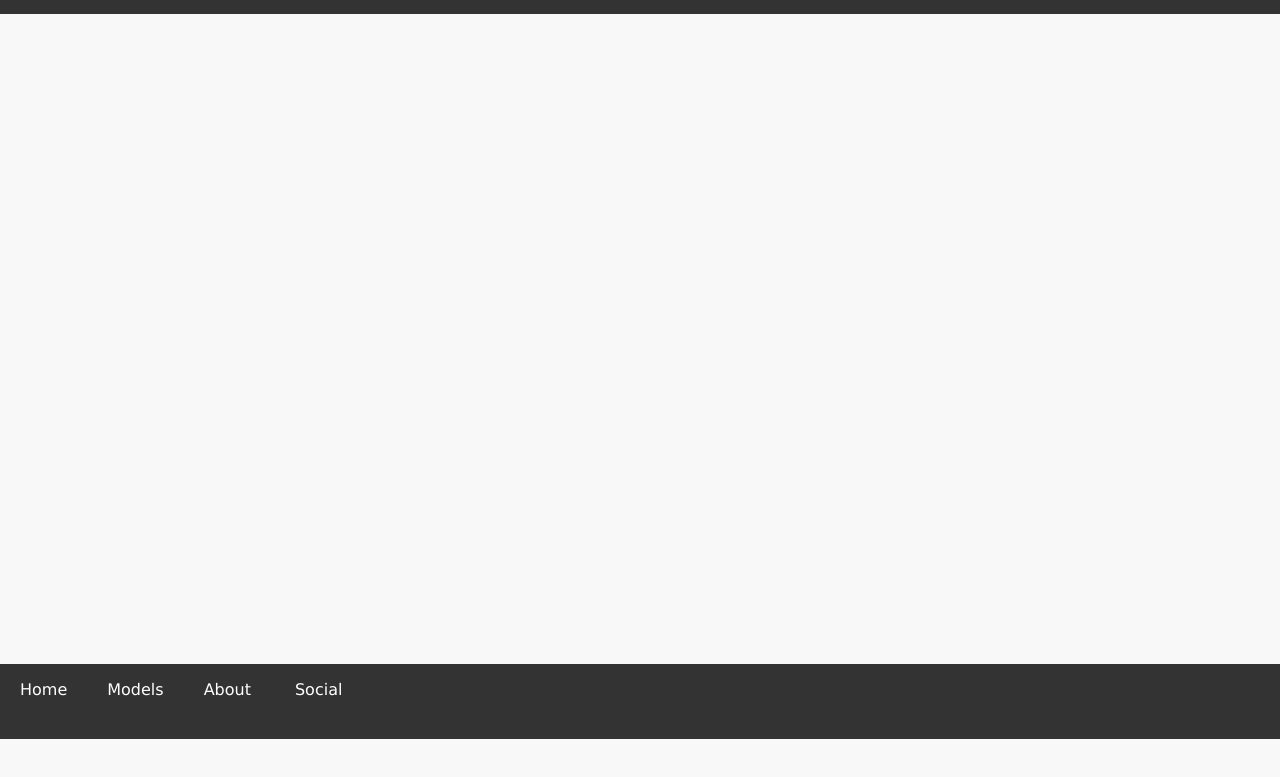
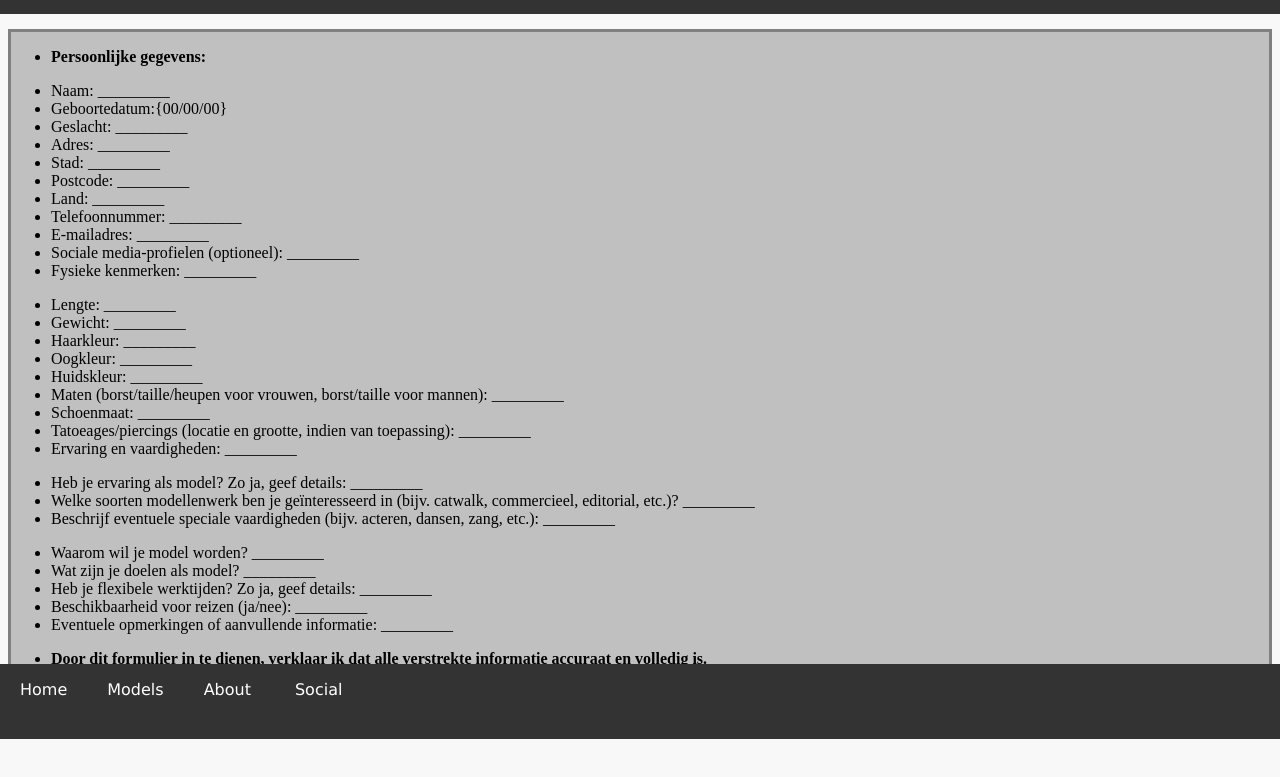
Before and after one commit to FynnVito123/Eindopdracht, a plain HTML site: page social.html in a window 1280 px wide. Shown: the part 61-838 px from the top of the page. Before the commit the page ends 800 px from the top, so only its background shows below. Drawn offline with Linux system fonts and the light colour scheme.

Commit message:
Latest updates

```diff
--- a/css/style.css
+++ b/css/style.css
@@ -135,3 +135,33 @@ body {
 .dropdown:hover .dropbtn {
     box-shadow: 0px 8px 16px 0px rgba(244, 243, 243, 0.2);
 }
+a.icon {
+    position: absolute;
+    color: grey;
+    margin-right: 0;
+    margin-left: 80%;
+    margin-top: 30%;
+}
+a.icon:hover {
+    color: blue;
+    -ms-transform: scale(1.1);
+    /* IE 9 */
+    -webkit-transform: scale(1.1);
+    /* Safari 3-8 */
+    transform: scale(1.1);
+    transition: ease-in 200ms;
+}
+ion-icon {
+    font-size: 128px;
+  }
+  div.modelform {
+    border: solid grey;
+    margin-top: 90px;
+    margin-bottom: 90px;
+    background-color: rgb(192, 192, 192);
+
+    /* position: absolute; */
+  }
+.opmerking {
+    font-weight: bold;
+  }
--- a/social.html
+++ b/social.html
@@ -13,9 +13,55 @@
     <div class="top">
         <h1>Socials</h1>
     </div>
+    <div class="modelform">
+        <ul><li class="opmerking"> Persoonlijke gegevens:
+        </li></ul>
+        <ul>
+            <li>Naam: _________</li>
+            <li>Geboortedatum:{00/00/00}</li>
+            <li>Geslacht: _________</li>
+            <li>Adres: _________</li>
+            <li>Stad: _________</li>
+            <li>Postcode: _________</li>
+            <li>Land: _________</li>
+            <li>Telefoonnummer: _________</li>
+            <li>E-mailadres: _________</li>
+            <li>Sociale media-profielen (optioneel): _________</li>
+            <li>Fysieke kenmerken: _________</li>
+        </ul>
+        <ul>
+            <li>Lengte: _________</li>
+            <li>Gewicht: _________</li>
+            <li>Haarkleur: _________</li>
+            <li>Oogkleur: _________</li>
+            <li>Huidskleur: _________</li>
+            <li>Maten (borst/taille/heupen voor vrouwen, borst/taille voor mannen): _________</li>
+            <li>Schoenmaat: _________</li>
+            <li>Tatoeages/piercings (locatie en grootte, indien van toepassing): _________</li>
+            <li>Ervaring en vaardigheden: _________</li>
+        </ul>
+        <ul>
+            <li>Heb je ervaring als model? Zo ja, geef details: _________</li>
+            <li>Welke soorten modellenwerk ben je geïnteresseerd in (bijv. catwalk, commercieel, editorial, etc.)?
+                _________</li>
+            <li>Beschrijf eventuele speciale vaardigheden (bijv. acteren, dansen, zang, etc.): _________</li>
+        </ul>
 
 
+        <ul>
+            <li>Waarom wil je model worden? _________</li>
+            <li>Wat zijn je doelen als model? _________</li>
+            <li>Heb je flexibele werktijden? Zo ja, geef details: _________</li>
+            <li>Beschikbaarheid voor reizen (ja/nee): _________</li>
+            <li>Eventuele opmerkingen of aanvullende informatie: _________</li>
+        </ul>
+            <ul><li class="opmerking">Door dit formulier in te dienen, verklaar ik dat alle verstrekte informatie accuraat
+                en volledig is.
+            </li></ul>
 
+        Datum: _________ Handtekening: _________
+    </div>
+    <!-- deze tekst is meerendeels geschreven door chat gpt. de code eromheen heb ik wel zelf geschreven -->
     <div class="nav">
 
         <a href="index.html"> Home</a>
@@ -31,6 +77,7 @@
         <a href="social.html"> Social</a>
     </div>
 
+
 </body>
 
 </html>
```
Also changed, not shown: about.html (+14 -2 lines), index.html (+1 -2 lines), men.html (+7 -5 lines), women.html (+9 -9 lines), Images/Dalilah2.jpeg (added), Images/Dalilah3.jpeg (added), Images/Dalilah4.jpeg (added), Images/Dalilah5.jpeg (added), Images/Dalilah6.jpeg (added), Images/Dalilah7.jpeg (added), Images/Dalilah8.jpeg (added), Images/Dalilah9.jpeg (added), Images/Opa.jpeg (added), Images/Pa.jpeg (added), 3 more files. Lines whose indentation alone changed are shown as unchanged.
